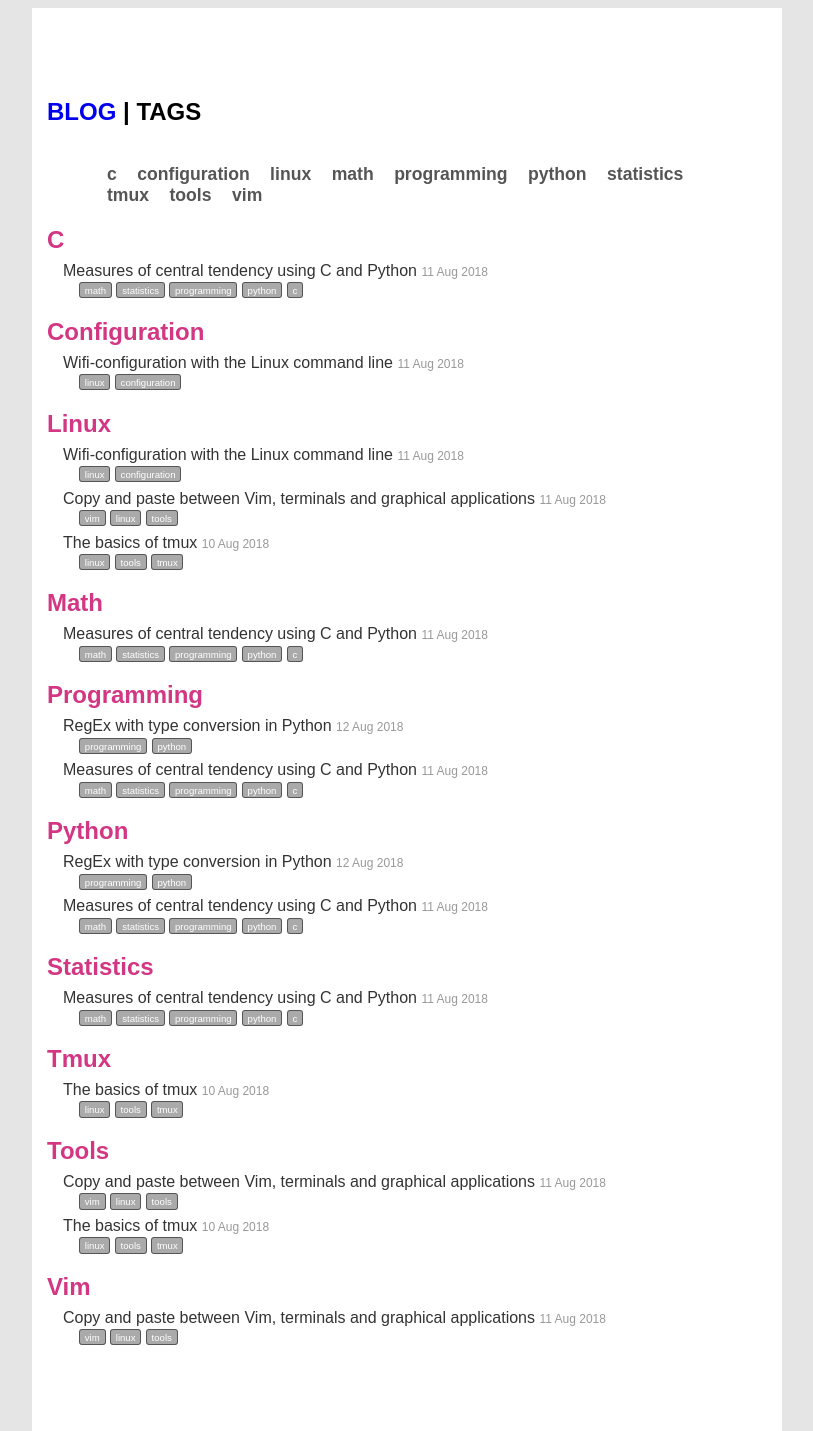
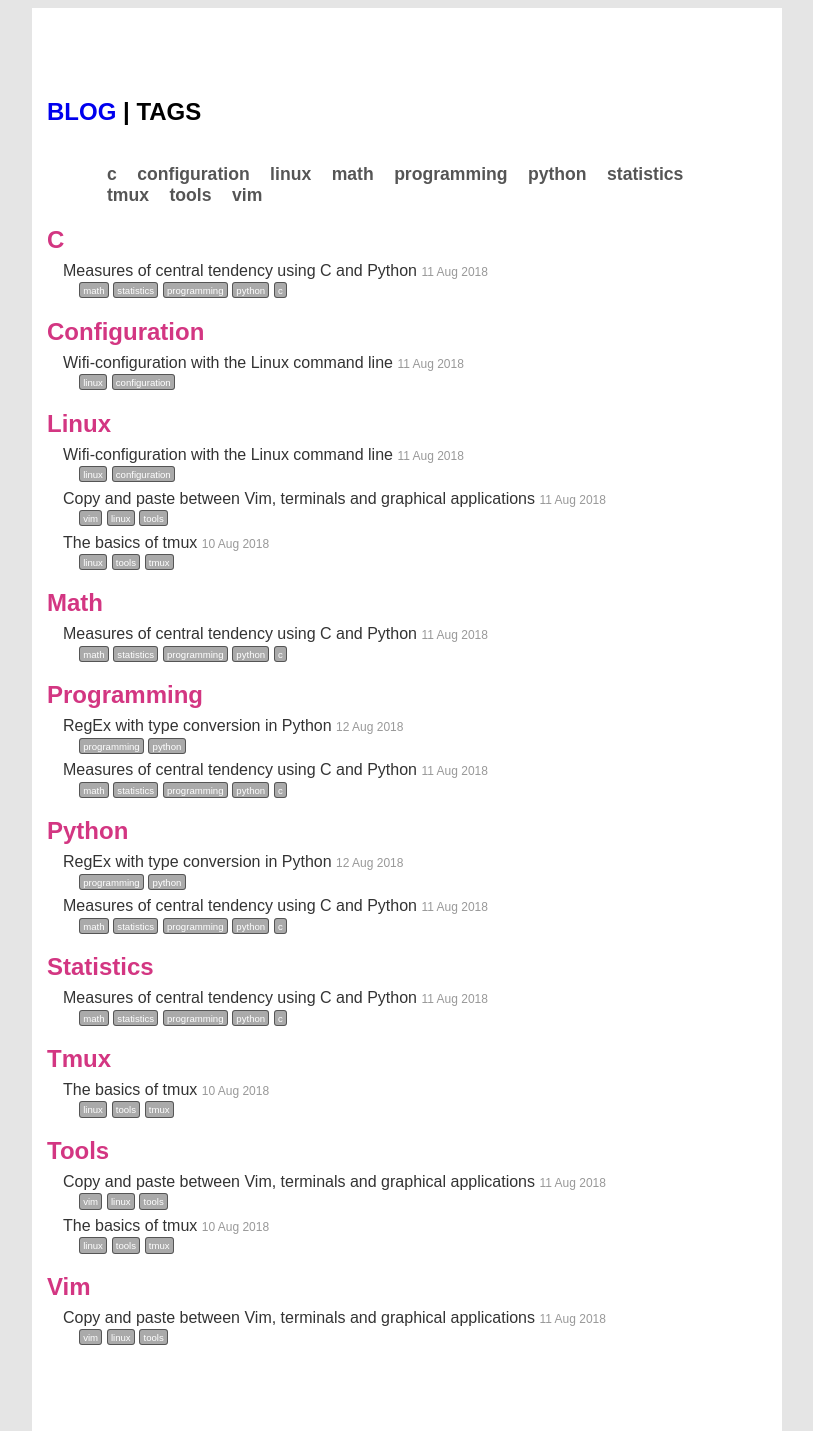
Before and after one commit to execas/execas.github.io, a Jekyll site: the page built from tags.html, in a window 1280 px wide. Shown: the whole page, without its empty margins (233-1046 px from the left). Built offline with Jekyll 4.4.1, drawn with Linux system fonts in a browser that asks for light colours.

Commit message:
Update execas.css

```diff
--- a/css/execas.css
+++ b/css/execas.css
@@ -75,6 +75,7 @@
 
 }
 
+
 .tag-posts h3 {
     font-size: 1rem;
     margin-right: 0.5rem;
@@ -89,7 +90,7 @@
 
 .tag-posts li {
      margin-bottom: 0.5rem;
-     martin-top: 0rem;
+     margin-top: 0rem;
 }
 .tag-posts h3 a {
      color: #333333;
@@ -113,7 +114,7 @@
 }
 
 .tag-posts .tag-mark {
-    padding: .1rem .3rem .1rem .3rem;
+    padding: .1rem .2rem .1rem .2rem;
     margin: 0;
     font-weight: normal;
     font-size: 60%;
```
